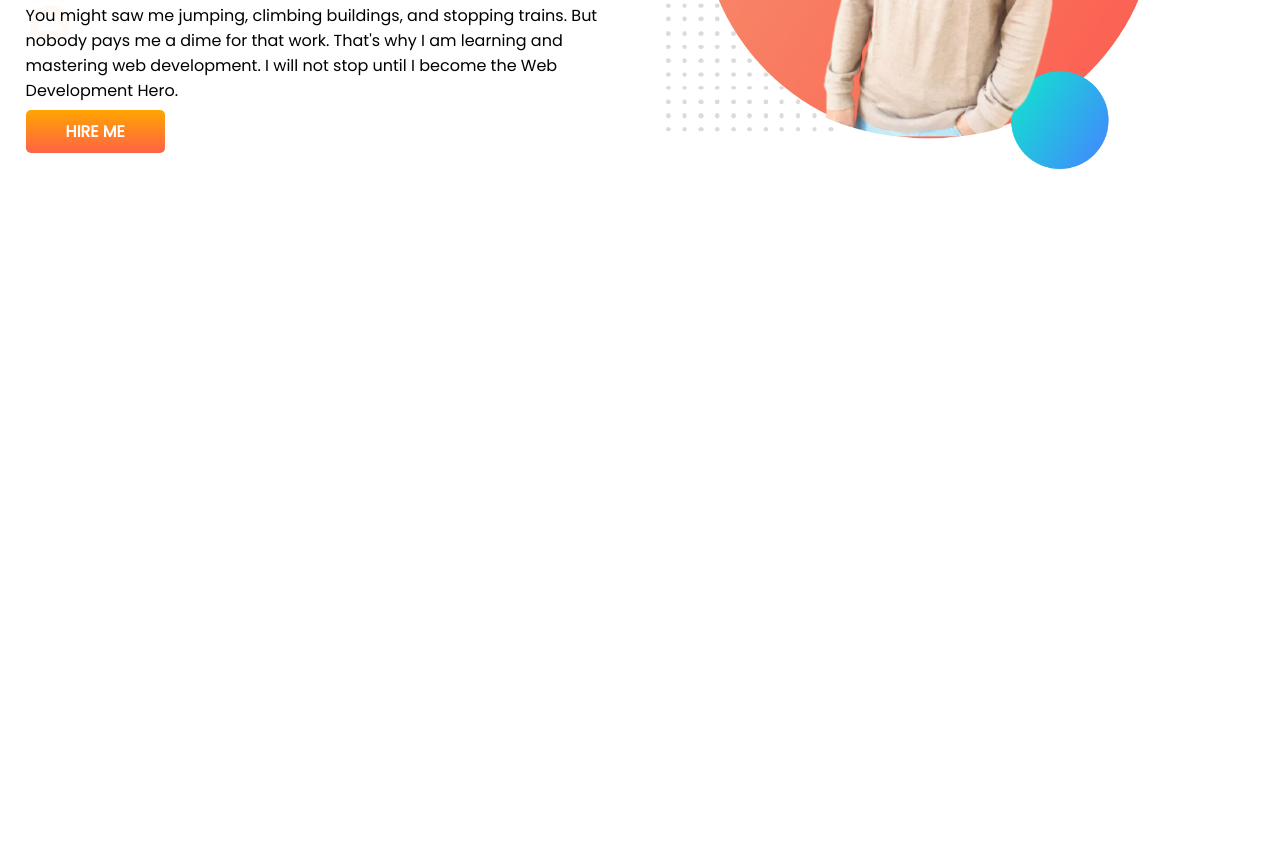
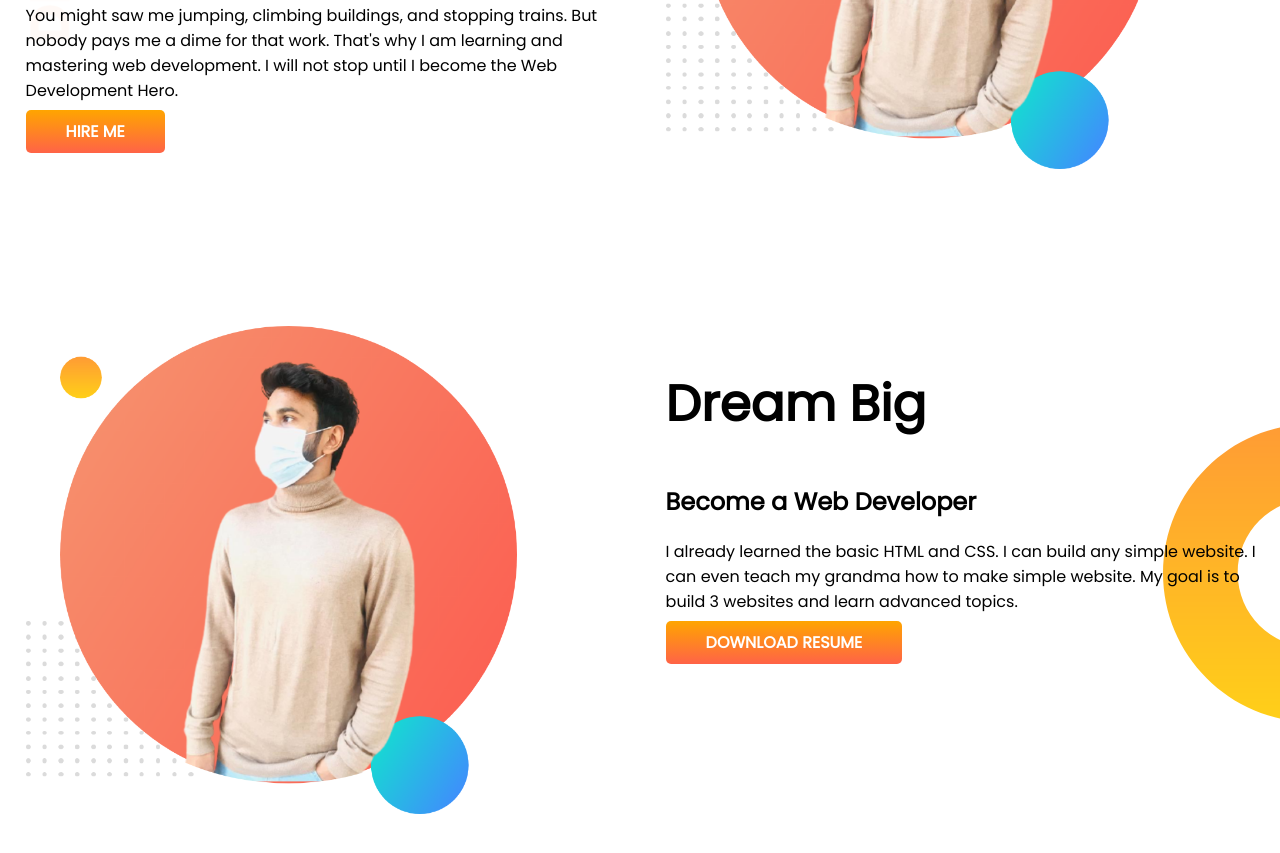
Before and after one commit to Mehadi-Hasan98/developer-portfolio, a plain HTML site: page index.html in a window 1280 px wide. Shown: the part 319-1172 px from the top of the page. Before the commit the page ends 800 px from the top, so only its background shows below. Drawn offline with Linux system fonts and the light colour scheme.

Commit message:
dream added

```diff
--- a/index.html
+++ b/index.html
@@ -22,6 +22,16 @@
   <div class="Half-width">
     <img src="images/shuvo with-bg.png" alt="">
   </div>
-
- </section>
+  </section>
+  <section class="dream-big">
+    <div class="Half-width">
+      <img src="images/shuvo with-bg.png" alt="">
+    </div>
+    <div class="Half-width">
+      <h1>Dream Big</h1>
+      <h2>Become a Web Developer</h2>
+      <p>I already learned the basic HTML and CSS. I can build any simple website. I can even teach my grandma how to make simple website. My goal is to build 3 websites and learn advanced topics.</p>
+      <a class="link-button" target="_blank" href="">DOWNLOAD RESUME</a>
+    </div>
+  </section>
 </body>
--- a/style.css
+++ b/style.css
@@ -10,6 +10,7 @@ h1{
 }
 section{
     display: flex;
+    margin-bottom: 150px;
 }
 .Half-width{
     width: 50%;
@@ -30,3 +31,8 @@ section{
     background-image: url(images/top-banner.png);
     background-repeat: no-repeat;
 }
+.dream-big{
+    background-image: url(images/dream-bg.png);
+    background-repeat: no-repeat;
+    background-position: right;
+}
```
